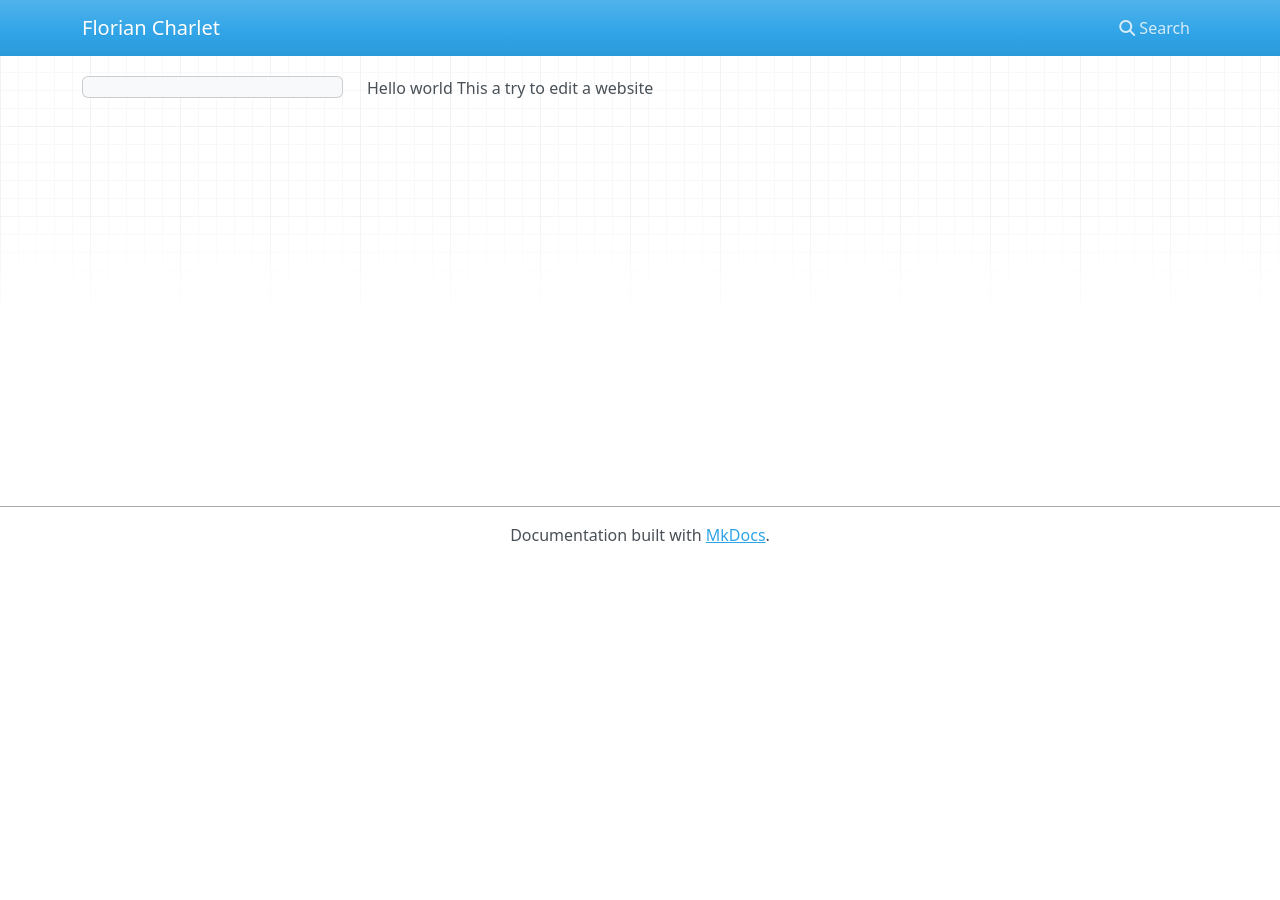
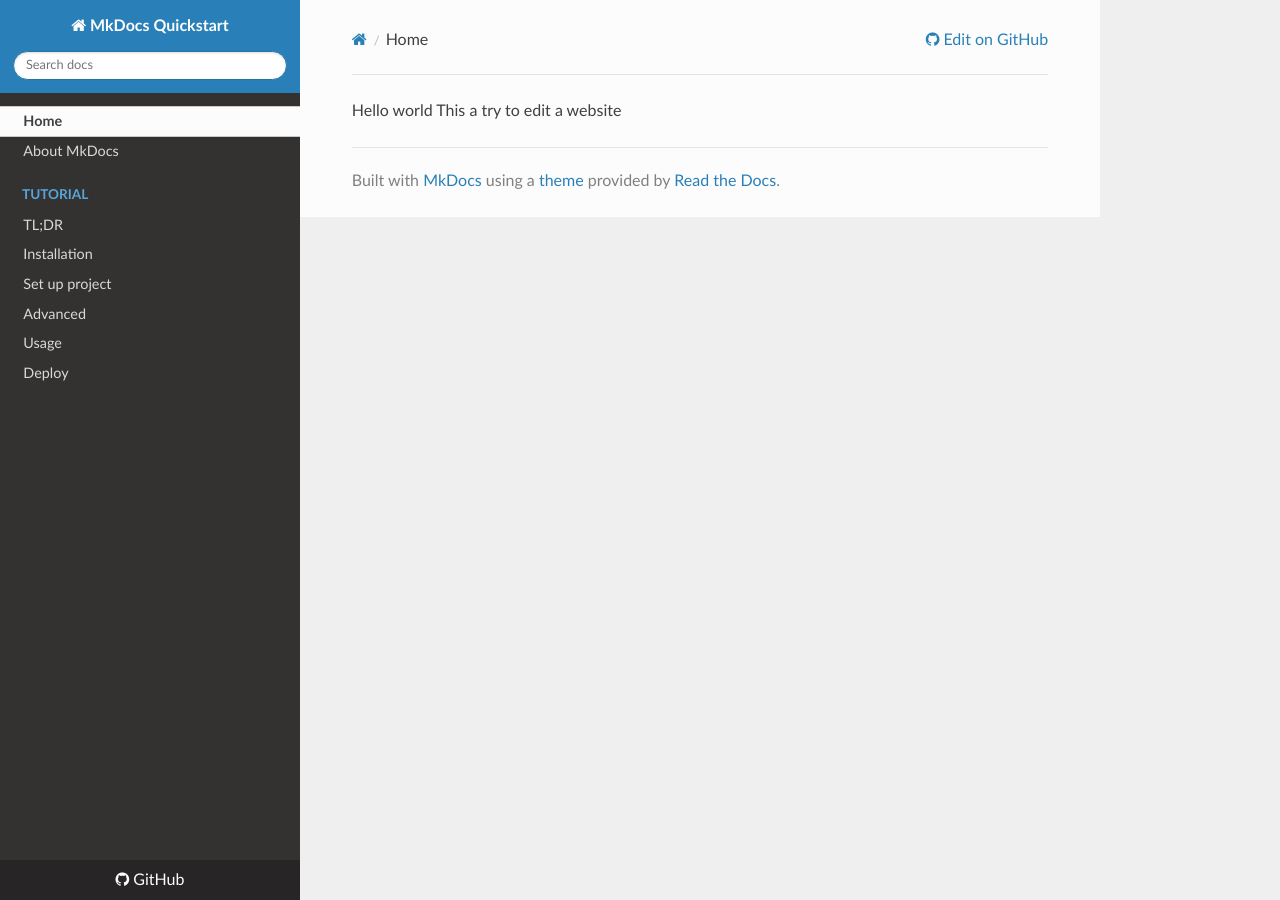
Before and after one commit to fdecharlet/hello-world, an MkDocs documentation site: the page built from docs/docs/index.md, in a window 1280 px wide. Built offline with MkDocs 1.6.1, drawn with Linux system fonts in a browser that asks for light colours; nearby versions of some CDN libraries.

Commit message:
Update mkdocs.yml

```diff
--- a/docs/mkdocs.yml
+++ b/docs/mkdocs.yml
@@ -1,21 +1,23 @@
-theme:
-  name: mkdocs
-  palette:
+### Site metadata ###
 
-    # Palette toggle for light mode
-    - scheme: default
-      toggle:
-        icon: material/brightness-7
-        name: Switch to dark mode
+site_name: MkDocs Quickstart
+site_description: Starter template for a MkDocs docs site on GH Pages - including CI
+site_url: https://michaelcurrin.github.io/mkdocs-quickstart/
 
-    # Palette toggle for dark mode
-    - scheme: slate
-      toggle:
-        icon: material/brightness-4
-        name: Switch to light mode
+repo_url: https://github.com/MichaelCurrin/mkdocs-quickstart
+edit_uri: edit/master/docs/docs
 
-   # Setting navigation to the page
-  features:
-    - navigation.instant
+### Build settings ###
 
-site_name: Florian Charlet
+theme: readthedocs
+
+nav:
+  - Home: index.md
+  - About MkDocs: about-mkdocs.md
+  - Tutorial:
+      - TL;DR: tutorial/tldr.md
+      - Installation: tutorial/installation.md
+      - Set up project: tutorial/setup-project.md
+      - Advanced: tutorial/advanced.md
+      - Usage: tutorial/usage.md
+      - Deploy: tutorial/deploy.md
```
